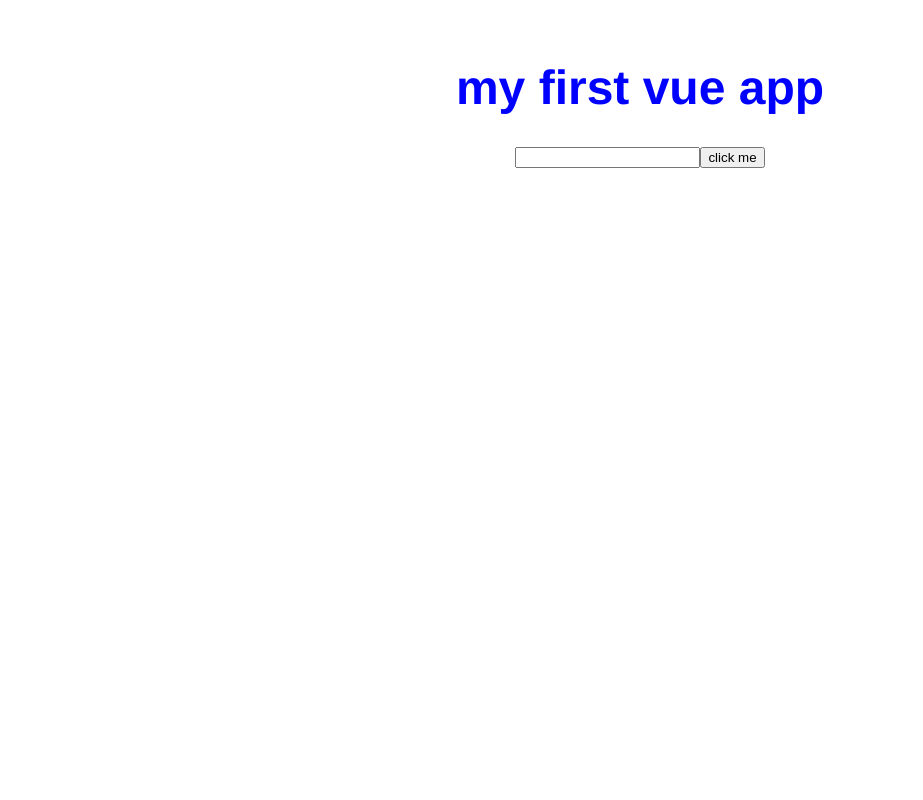
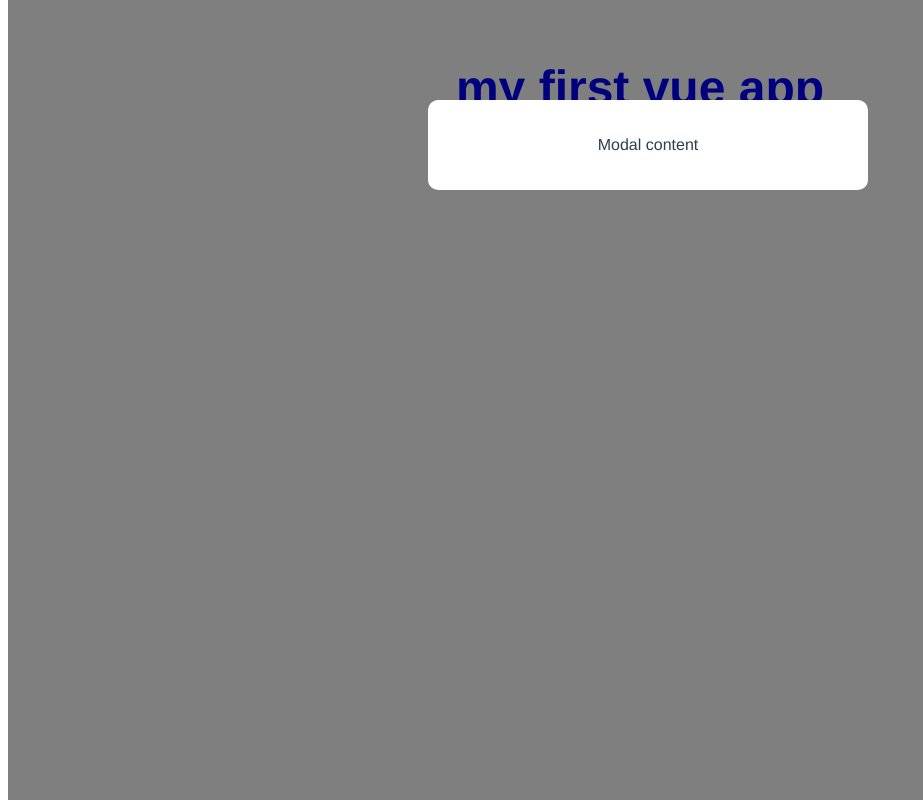
Before and after one commit to bavShehata/learning-vue, a Vue app: page / in a window 1280 px wide. Shown: the whole page, without its empty margins (0-923 px from the left). Built offline with nearby package versions, Linux system fonts and the light colour scheme.

Commit message:
vue components

```diff
--- a/src/App.vue
+++ b/src/App.vue
@@ -2,11 +2,15 @@
   <h1>{{ title }}</h1>
   <input type="text" ref="name" />
   <button @click="handleClick">click me</button>
+  <Modal />
 </template>
 
 <script>
+import Modal from "./components/Modal.vue";
+
 export default {
   name: "App",
+  components: { Modal },
   data() {
     return {
       title: "my first vue app",
--- /dev/null
+++ b/src/components/Modal.vue
@@ -0,0 +1,24 @@
+<template>
+  <div class="backdrop">
+    <div class="modal">
+      <p>Modal content</p>
+    </div>
+  </div>
+</template>
+
+<style>
+.modal {
+  width: 400px;
+  padding: 20px;
+  margin: 100px auto;
+  background: white;
+  border-radius: 10px;
+}
+.backdrop {
+  top: 0;
+  position: fixed;
+  background: rgba(0, 0, 0, 0.5);
+  width: 100%;
+  height: 100%;
+}
+</style>
```
Also changed, not shown: src/components/HelloWorld.vue (deleted, +0 -57 lines).
